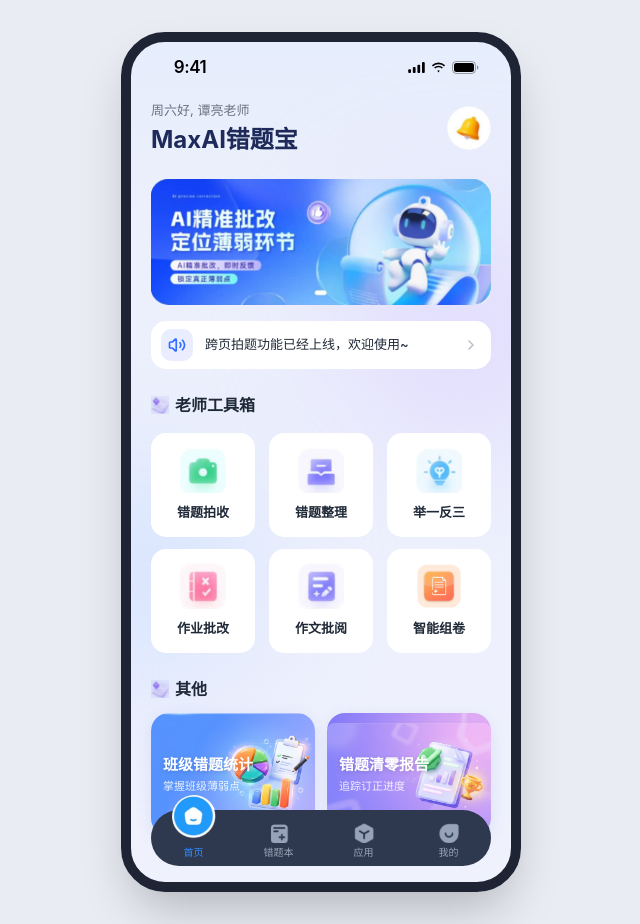
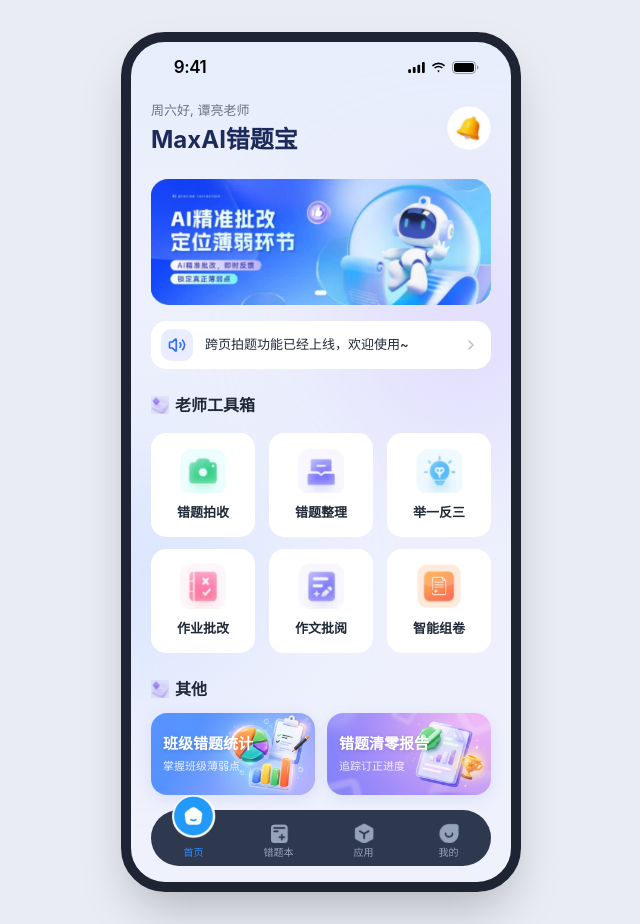
Before and after one commit to hzhou1734-pixel/136408-ctb-app-ui, a Next.js app: page / in a window 1280 px wide. Shown: the whole page, without its empty margins (319-959 px from the left). Built offline with nearby package versions, Linux system fonts and the light colour scheme.

Commit message:
缩短其他模块海报卡片高度

```diff
--- a/components/home/other-section.tsx
+++ b/components/home/other-section.tsx
@@ -23,10 +23,10 @@ export function OtherSection() {
           <button
             key={poster.title}
             type="button"
-            className="relative aspect-[4/3] overflow-hidden rounded-[18px] text-left shadow-[0_4px_16px_rgba(80,110,200,0.12)] transition-transform active:scale-[0.97]"
+            className="relative flex aspect-[2/1] items-center overflow-hidden rounded-[16px] text-left shadow-[0_4px_16px_rgba(80,110,200,0.12)] transition-transform active:scale-[0.97]"
           >
             <Image src={poster.src} alt="" fill sizes="180px" className="scale-[1.14] object-cover" />
-            <span className="relative flex flex-col gap-0.5 p-3">
+            <span className="relative flex flex-col gap-0.5 px-3">
               <span className="text-[15px] font-bold text-white drop-shadow-sm">{poster.title}</span>
               <span className="text-[11px] text-white/85">{poster.desc}</span>
             </span>
--- a/package.json
+++ b/package.json
@@ -1,6 +1,6 @@
 {
   "name": "my-project",
-  "version": "0.1.11",
+  "version": "0.1.12",
   "private": true,
   "packageManager": "pnpm@12.3.4",
   "scripts": {
```
